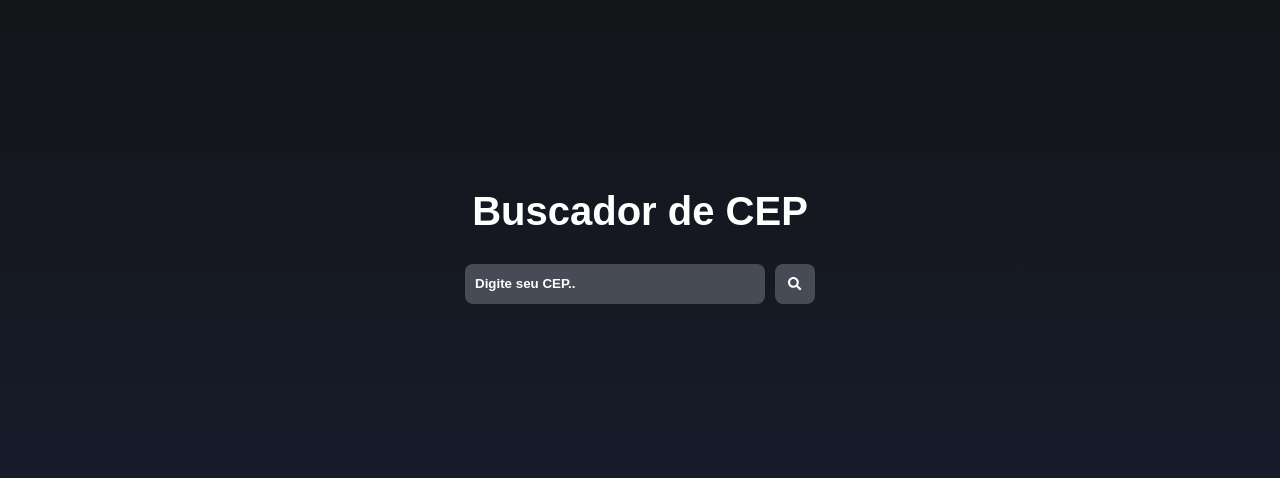
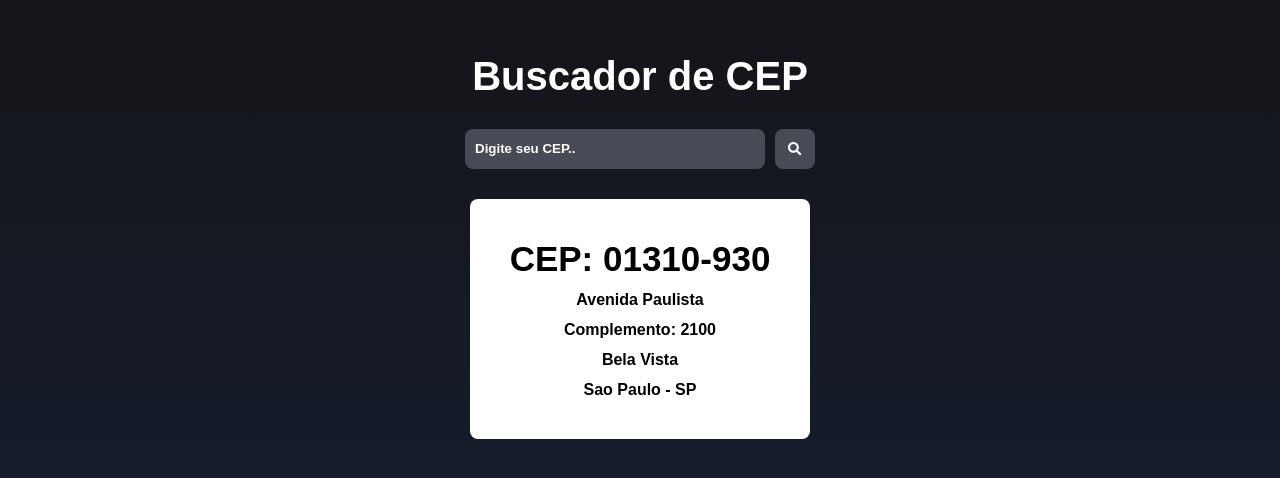
Before and after one commit to kauas3228/buscador-cep, a React (Vite) app: page / in a window 1280 px wide. Shown: the part 154-632 px from the top of the page. Built offline with nearby package versions, Linux system fonts and the light colour scheme.

Commit message:
feat: creating and styling information div

```diff
--- a/src/assets/Home/Home.css
+++ b/src/assets/Home/Home.css
@@ -42,3 +42,16 @@
     justify-content: center;
     cursor: pointer;
 }
+.cepInformations{
+    background-color: #fff;
+    display: flex;
+    flex-direction: column;
+    padding: 40px;
+    text-align: center;
+    gap: 12px;
+    font-weight: bold;
+    border-radius: 8px;
+}
+.cepInformations .CEP{
+    font-size: 35px;
+}
--- a/src/assets/Home/Home.tsx
+++ b/src/assets/Home/Home.tsx
@@ -13,6 +13,13 @@ export default function Home() {
         />
         <button className='inputButton'><FaSearch /></button>
       </div>
+      <div className="cepInformations">
+        <span className="CEP">CEP: 01310-930</span>
+        <span className="informations">Avenida Paulista</span>
+        <span className="informations">Complemento: 2100</span>
+        <span className="informations">Bela Vista</span>
+        <span className="informations">Sao Paulo - SP</span>
+      </div>
     </div>
   )
 }
```
